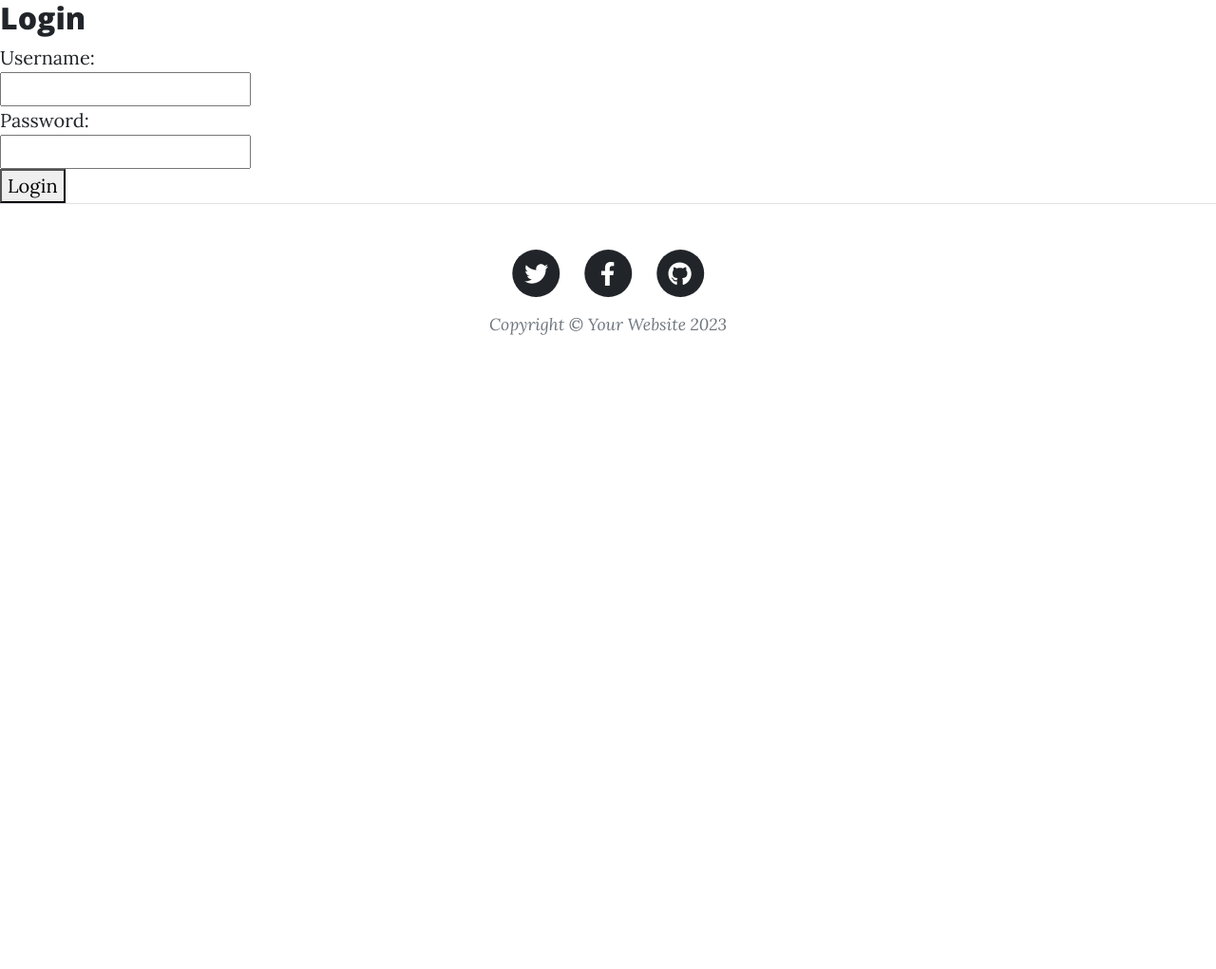
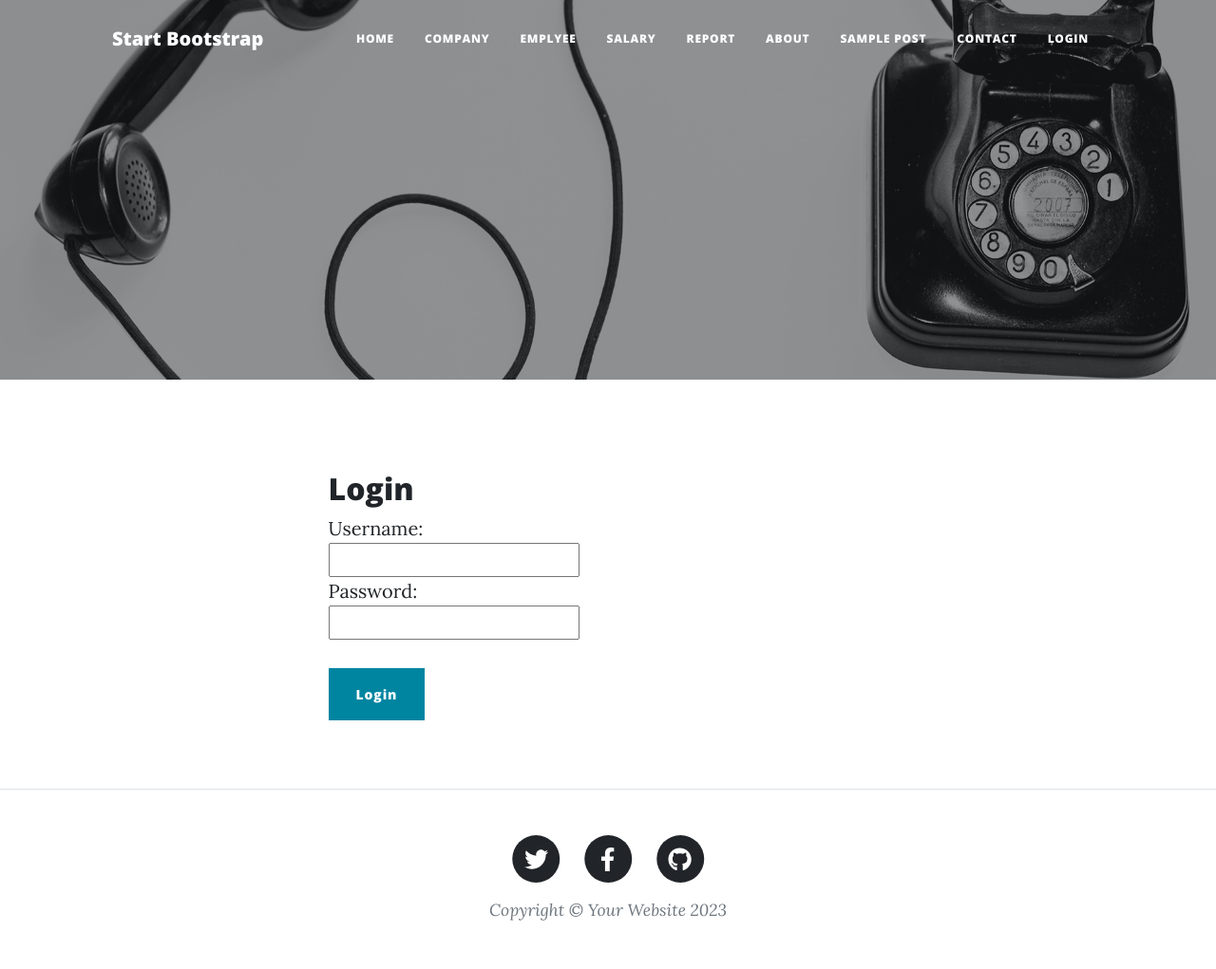
Before and after one commit to salunkheg1/Payroll, a Flask app: page /login.html in a window 1280 px wide. Shown: the whole page at 95% size. Before the commit the page ends 353 px from the top, so only its background shows below. Run offline with Flask 3, Linux system fonts and the light colour scheme; some libraries are stand-ins or nearby versions.

Commit message:
ready to share with student

```diff
--- a/main.py
+++ b/main.py
@@ -73,5 +73,26 @@
     return "<p>Welcome Ganesh________</p>"
 
 
+@app.route("/Company.html")
+def Company():
+    return render_template('Company.html')
+
+@app.route("/Employee.html")
+def Employee():
+    return render_template('Employee.html')
+
+@app.route("/Salary.html")
+def Salary():
+    return render_template('Salary.html')
+
+
+
+@app.route("/Report.html")
+def Report():
+    return render_template('Report.html')
+
+
+
+
 
 app.run(debug=True)
--- /dev/null
+++ b/templates/Company.html
@@ -0,0 +1 @@
+<p>Welcome Company</p>
--- /dev/null
+++ b/templates/Employee.html
@@ -0,0 +1 @@
+<p>Welcome Emplyee</p>
--- a/templates/LOGIN.html
+++ b/templates/LOGIN.html
@@ -1,6 +1,23 @@
 {% extends "layout.html" %}
 {% block body %}
 <body>
+        <!-- Page Header-->
+        <header class="masthead" style="background-image: url('assets/img/contact-bg.jpg')">
+            <div class="container position-relative px-4 px-lg-5">
+                <div class="row gx-4 gx-lg-5 justify-content-center">
+                    <div class="col-md-10 col-lg-8 col-xl-7">
+                        <div class="page-heading">
+                           </div>
+                    </div>
+                </div>
+            </div>
+        </header>
+        <!-- Main Content-->
+        <main class="mb-4">
+            <div class="container px-4 px-lg-5">
+                <div class="row gx-4 gx-lg-5 justify-content-center">
+                    <div class="col-md-10 col-lg-8 col-xl-7">
+                        <div class="my-5">
 
     <div class="login-container">
         <h2>Login</h2>
@@ -11,8 +28,14 @@
             <label for="password">Password:</label><br>
 
             <input type="password" id="password" name="password" required><br>
+			<br>
 
-            <button type="submit">Login</button>
+            <button class="btn btn-primary" type="submit">Login</button>
         </form>
     </div>
+	   </div>
+                    </div>
+                </div>
+            </div>
+        </main>
 	 {% endblock %}
--- /dev/null
+++ b/templates/Report.html
@@ -0,0 +1 @@
+<p>Welcome report</p>
--- /dev/null
+++ b/templates/Salary.html
@@ -0,0 +1 @@
+<p>Welcome Salary</p>
--- a/templates/layout.html
+++ b/templates/layout.html
@@ -27,6 +27,10 @@
                 <div class="collapse navbar-collapse" id="navbarResponsive">
                     <ul class="navbar-nav ms-auto py-4 py-lg-0">
                         <li class="nav-item"><a class="nav-link px-lg-3 py-3 py-lg-4" href="index.html">Home</a></li>
+						<li class="nav-item"><a class="nav-link px-lg-3 py-3 py-lg-4" href="Company.html">Company</a></li>
+						<li class="nav-item"><a class="nav-link px-lg-3 py-3 py-lg-4" href="Employee.html">Emplyee</a></li>
+						<li class="nav-item"><a class="nav-link px-lg-3 py-3 py-lg-4" href="Salary.html">Salary</a></li>
+						<li class="nav-item"><a class="nav-link px-lg-3 py-3 py-lg-4" href="Report.html">Report</a></li>
                         <li class="nav-item"><a class="nav-link px-lg-3 py-3 py-lg-4" href="about.html">About</a></li>
                         <li class="nav-item"><a class="nav-link px-lg-3 py-3 py-lg-4" href="post.html">Sample Post</a></li>
                         <li class="nav-item"><a class="nav-link px-lg-3 py-3 py-lg-4" href="contact.html">Contact</a></li>
```
Also changed, not shown: templates/login1.html (added, +59 -0 lines).
